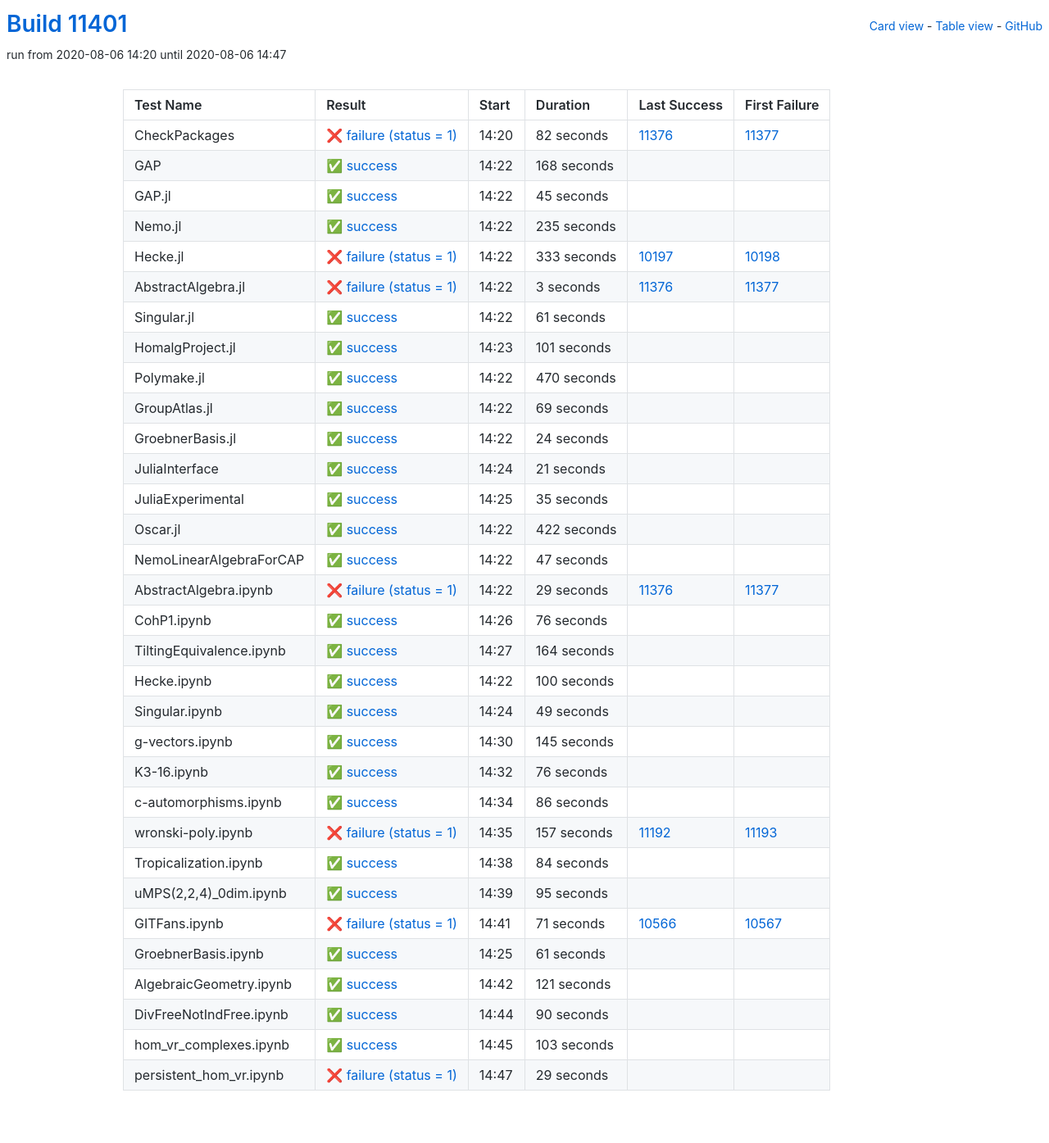
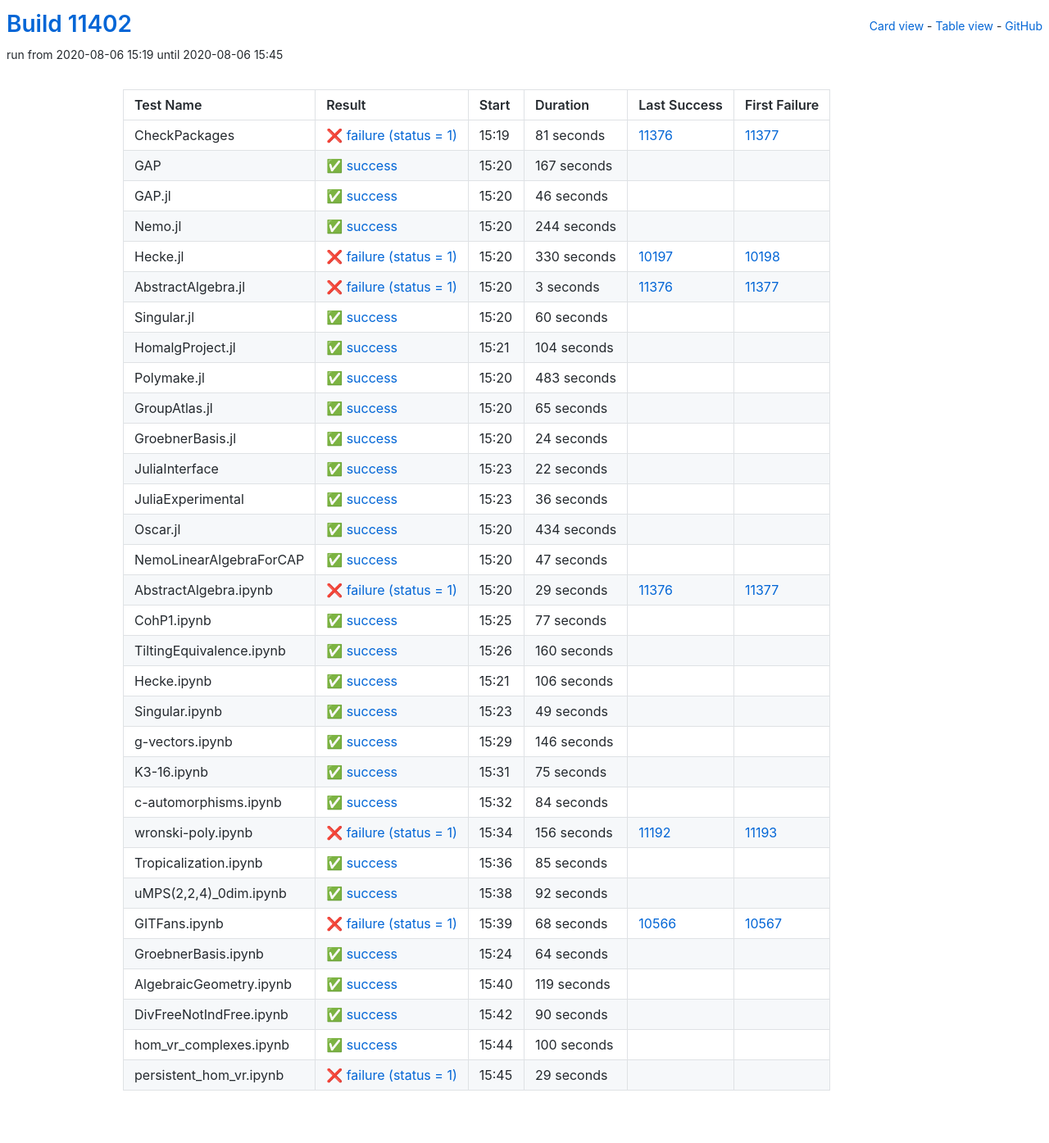
Before and after one commit to oscar-system/oscar-ci-status, a Jekyll site: the page built from table.html, in a window 1280 px wide. Shown: the whole page at 82% size. Built offline with Jekyll 4.4.1, drawn with Linux system fonts in a browser that asks for light colours.

Commit message:
Build #11402

```diff
--- a/_data/ci.yml
+++ b/_data/ci.yml
@@ -1,6 +1,6 @@
 ---
-build: 11401
-build_url: https://oscarci.mathematik.uni-kl.de/job/oscar/11401/
+build: 11402
+build_url: https://oscarci.mathematik.uni-kl.de/job/oscar/11402/
 job: oscar
 organization: oscar-system
 repo: oscar-ci-status
@@ -8,68 +8,68 @@
 tests:
 - name: CheckPackages
   id: checkpackages
-  log: https://oscarci.mathematik.uni-kl.de/job/oscar/11401/artifact/logs/build-11401/CheckPackages.log
-  start: 2020-08-06 14:20
+  log: https://oscarci.mathematik.uni-kl.de/job/oscar/11402/artifact/logs/build-11402/CheckPackages.log
+  start: 2020-08-06 15:19
   success: false
   exitcode: 1
   status: failure
-  duration: 82
+  duration: 81
   last_success: 11376
   last_success_url: https://oscarci.mathematik.uni-kl.de/job/oscar/11376/
   first_failure: 11377
   first_failure_url: https://oscarci.mathematik.uni-kl.de/job/oscar/11377/
 - name: GAP
   id: gap
-  log: https://oscarci.mathematik.uni-kl.de/job/oscar/11401/artifact/logs/build-11401/GAP.log
-  start: 2020-08-06 14:22
+  log: https://oscarci.mathematik.uni-kl.de/job/oscar/11402/artifact/logs/build-11402/GAP.log
+  start: 2020-08-06 15:20
   success: true
   exitcode: 0
   status: success
-  duration: 168
+  duration: 167
   last_success: false
   last_success_url:
   first_failure: false
   first_failure_url:
 - name: GAP.jl
   id: gap-jl
-  log: https://oscarci.mathematik.uni-kl.de/job/oscar/11401/artifact/logs/build-11401/GAP.jl.log
-  start: 2020-08-06 14:22
+  log: https://oscarci.mathematik.uni-kl.de/job/oscar/11402/artifact/logs/build-11402/GAP.jl.log
+  start: 2020-08-06 15:20
   success: true
   exitcode: 0
   status: success
-  duration: 45
+  duration: 46
   last_success: false
   last_success_url:
   first_failure: false
   first_failure_url:
 - name: Nemo.jl
   id: nemo-jl
-  log: https://oscarci.mathematik.uni-kl.de/job/oscar/11401/artifact/logs/build-11401/Nemo.jl.log
-  start: 2020-08-06 14:22
+  log: https://oscarci.mathematik.uni-kl.de/job/oscar/11402/artifact/logs/build-11402/Nemo.jl.log
+  start: 2020-08-06 15:20
   success: true
   exitcode: 0
   status: success
-  duration: 235
+  duration: 244
   last_success: false
   last_success_url:
   first_failure: false
   first_failure_url:
 - name: Hecke.jl
   id: hecke-jl
-  log: https://oscarci.mathematik.uni-kl.de/job/oscar/11401/artifact/logs/build-11401/Hecke.jl.log
-  start: 2020-08-06 14:22
+  log: https://oscarci.mathematik.uni-kl.de/job/oscar/11402/artifact/logs/build-11402/Hecke.jl.log
+  start: 2020-08-06 15:20
   success: false
   exitcode: 1
   status: failure
-  duration: 333
+  duration: 330
   last_success: 10197
   last_success_url: https://oscarci.mathematik.uni-kl.de/job/oscar/10197/
   first_failure: 10198
   first_failure_url: https://oscarci.mathematik.uni-kl.de/job/oscar/10198/
 - name: AbstractAlgebra.jl
   id: abstractalgebra-jl
-  log: https://oscarci.mathematik.uni-kl.de/job/oscar/11401/artifact/logs/build-11401/AbstractAlgebra.jl.log
-  start: 2020-08-06 14:22
+  log: https://oscarci.mathematik.uni-kl.de/job/oscar/11402/artifact/logs/build-11402/AbstractAlgebra.jl.log
+  start: 2020-08-06 15:20
   success: false
   exitcode: 1
   status: failure
@@ -80,56 +80,56 @@
   first_failure_url: https://oscarci.mathematik.uni-kl.de/job/oscar/11377/
 - name: Singular.jl
   id: singular-jl
-  log: https://oscarci.mathematik.uni-kl.de/job/oscar/11401/artifact/logs/build-11401/Singular.jl.log
-  start: 2020-08-06 14:22
+  log: https://oscarci.mathematik.uni-kl.de/job/oscar/11402/artifact/logs/build-11402/Singular.jl.log
+  start: 2020-08-06 15:20
   success: true
   exitcode: 0
   status: success
-  duration: 61
+  duration: 60
   last_success: false
   last_success_url:
   first_failure: false
   first_failure_url:
 - name: HomalgProject.jl
   id: homalgproject-jl
-  log: https://oscarci.mathematik.uni-kl.de/job/oscar/11401/artifact/logs/build-11401/HomalgProject.jl.log
-  start: 2020-08-06 14:23
+  log: https://oscarci.mathematik.uni-kl.de/job/oscar/11402/artifact/logs/build-11402/HomalgProject.jl.log
+  start: 2020-08-06 15:21
   success: true
   exitcode: 0
   status: success
-  duration: 101
+  duration: 104
   last_success: false
   last_success_url:
   first_failure: false
   first_failure_url:
 - name: Polymake.jl
   id: polymake-jl
-  log: https://oscarci.mathematik.uni-kl.de/job/oscar/11401/artifact/logs/build-11401/Polymake.jl.log
-  start: 2020-08-06 14:22
+  log: https://oscarci.mathematik.uni-kl.de/job/oscar/11402/artifact/logs/build-11402/Polymake.jl.log
+  start: 2020-08-06 15:20
   success: true
   exitcode: 0
   status: success
-  duration: 470
+  duration: 483
   last_success: false
   last_success_url:
   first_failure: false
   first_failure_url:
 - name: GroupAtlas.jl
   id: groupatlas-jl
-  log: https://oscarci.mathematik.uni-kl.de/job/oscar/11401/artifact/logs/build-11401/GroupAtlas.jl.log
-  start: 2020-08-06 14:22
+  log: https://oscarci.mathematik.uni-kl.de/job/oscar/11402/artifact/logs/build-11402/GroupAtlas.jl.log
+  start: 2020-08-06 15:20
   success: true
   exitcode: 0
   status: success
-  duration: 69
+  duration: 65
   last_success: false
   last_success_url:
   first_failure: false
   first_failure_url:
 - name: GroebnerBasis.jl
   id: groebnerbasis-jl
-  log: https://oscarci.mathematik.uni-kl.de/job/oscar/11401/artifact/logs/build-11401/GroebnerBasis.jl.log
-  start: 2020-08-06 14:22
+  log: https://oscarci.mathematik.uni-kl.de/job/oscar/11402/artifact/logs/build-11402/GroebnerBasis.jl.log
+  start: 2020-08-06 15:20
   success: true
   exitcode: 0
   status: success
@@ -140,44 +140,44 @@
   first_failure_url:
 - name: JuliaInterface
   id: juliainterface
-  log: https://oscarci.mathematik.uni-kl.de/job/oscar/11401/artifact/logs/build-11401/JuliaInterface.log
-  start: 2020-08-06 14:24
+  log: https://oscarci.mathematik.uni-kl.de/job/oscar/11402/artifact/logs/build-11402/JuliaInterface.log
+  start: 2020-08-06 15:23
   success: true
   exitcode: 0
   status: success
-  duration: 21
+  duration: 22
   last_success: false
   last_success_url:
   first_failure: false
   first_failure_url:
 - name: JuliaExperimental
   id: juliaexperimental
-  log: https://oscarci.mathematik.uni-kl.de/job/oscar/11401/artifact/logs/build-11401/JuliaExperimental.log
-  start: 2020-08-06 14:25
+  log: https://oscarci.mathematik.uni-kl.de/job/oscar/11402/artifact/logs/build-11402/JuliaExperimental.log
+  start: 2020-08-06 15:23
   success: true
   exitcode: 0
   status: success
-  duration: 35
+  duration: 36
   last_success: false
   last_success_url:
   first_failure: false
   first_failure_url:
 - name: Oscar.jl
   id: oscar-jl
-  log: https://oscarci.mathematik.uni-kl.de/job/oscar/11401/artifact/logs/build-11401/Oscar.jl.log
-  start: 2020-08-06 14:22
+  log: https://oscarci.mathematik.uni-kl.de/job/oscar/11402/artifact/logs/build-11402/Oscar.jl.log
+  start: 2020-08-06 15:20
   success: true
   exitcode: 0
   status: success
-  duration: 422
+  duration: 434
   last_success: false
   last_success_url:
   first_failure: false
   first_failure_url:
 - name: NemoLinearAlgebraForCAP
   id: nemolinearalgebraforcap
-  log: https://oscarci.mathematik.uni-kl.de/job/oscar/11401/artifact/logs/build-11401/NemoLinearAlgebraForCAP.log
-  start: 2020-08-06 14:22
+  log: https://oscarci.mathematik.uni-kl.de/job/oscar/11402/artifact/logs/build-11402/NemoLinearAlgebraForCAP.log
+  start: 2020-08-06 15:20
   success: true
   exitcode: 0
   status: success
@@ -188,8 +188,8 @@
   first_failure_url:
 - name: AbstractAlgebra.ipynb
   id: abstractalgebra-ipynb
-  log: https://oscarci.mathematik.uni-kl.de/job/oscar/11401/artifact/logs/build-11401/AbstractAlgebra.ipynb.log
-  start: 2020-08-06 14:22
+  log: https://oscarci.mathematik.uni-kl.de/job/oscar/11402/artifact/logs/build-11402/AbstractAlgebra.ipynb.log
+  start: 2020-08-06 15:20
   success: false
   exitcode: 1
   status: failure
@@ -200,44 +200,44 @@
   first_failure_url: https://oscarci.mathematik.uni-kl.de/job/oscar/11377/
 - name: CohP1.ipynb
   id: cohp1-ipynb
-  log: https://oscarci.mathematik.uni-kl.de/job/oscar/11401/artifact/logs/build-11401/CohP1.ipynb.log
-  start: 2020-08-06 14:26
+  log: https://oscarci.mathematik.uni-kl.de/job/oscar/11402/artifact/logs/build-11402/CohP1.ipynb.log
+  start: 2020-08-06 15:25
   success: true
   exitcode: 0
   status: success
-  duration: 76
+  duration: 77
   last_success: false
   last_success_url:
   first_failure: false
   first_failure_url:
 - name: TiltingEquivalence.ipynb
   id: tiltingequivalence-ipynb
-  log: https://oscarci.mathematik.uni-kl.de/job/oscar/11401/artifact/logs/build-11401/TiltingEquivalence.ipynb.log
-  start: 2020-08-06 14:27
+  log: https://oscarci.mathematik.uni-kl.de/job/oscar/11402/artifact/logs/build-11402/TiltingEquivalence.ipynb.log
+  start: 2020-08-06 15:26
   success: true
   exitcode: 0
   status: success
-  duration: 164
+  duration: 160
   last_success: false
   last_success_url:
   first_failure: false
   first_failure_url:
 - name: Hecke.ipynb
   id: hecke-ipynb
-  log: https://oscarci.mathematik.uni-kl.de/job/oscar/11401/artifact/logs/build-11401/Hecke.ipynb.log
-  start: 2020-08-06 14:22
+  log: https://oscarci.mathematik.uni-kl.de/job/oscar/11402/artifact/logs/build-11402/Hecke.ipynb.log
+  start: 2020-08-06 15:21
   success: true
   exitcode: 0
   status: success
-  duration: 100
+  duration: 106
   last_success: false
   last_success_url:
   first_failure: false
   first_failure_url:
 - name: Singular.ipynb
   id: singular-ipynb
-  log: https://oscarci.mathematik.uni-kl.de/job/oscar/11401/artifact/logs/build-11401/Singular.ipynb.log
-  start: 2020-08-06 14:24
+  log: https://oscarci.mathematik.uni-kl.de/job/oscar/11402/artifact/logs/build-11402/Singular.ipynb.log
+  start: 2020-08-06 15:23
   success: true
   exitcode: 0
   status: success
@@ -248,56 +248,32 @@
   first_failure_url:
 - name: g-vectors.ipynb
   id: g-vectors-ipynb
-  log: https://oscarci.mathematik.uni-kl.de/job/oscar/11401/artifact/logs/build-11401/g-vectors.ipynb.log
-  start: 2020-08-06 14:30
+  log: https://oscarci.mathematik.uni-kl.de/job/oscar/11402/artifact/logs/build-11402/g-vectors.ipynb.log
+  start: 2020-08-06 15:29
   success: true
   exitcode: 0
   status: success
-  duration: 145
+  duration: 146
   last_success: false
   last_success_url:
   first_failure: false
   first_failure_url:
 - name: K3-16.ipynb
   id: k3-16-ipynb
-  log: https://oscarci.mathematik.uni-kl.de/job/oscar/11401/artifact/logs/build-11401/K3-16.ipynb.log
-  start: 2020-08-06 14:32
+  log: https://oscarci.mathematik.uni-kl.de/job/oscar/11402/artifact/logs/build-11402/K3-16.ipynb.log
+  start: 2020-08-06 15:31
   success: true
   exitcode: 0
   status: success
-  duration: 76
+  duration: 75
   last_success: false
   last_success_url:
   first_failure: false
   first_failure_url:
 - name: c-automorphisms.ipynb
   id: c-automorphisms-ipynb
-  log: https://oscarci.mathematik.uni-kl.de/job/oscar/11401/artifact/logs/build-11401/c-automorphisms.ipynb.log
-  start: 2020-08-06 14:34
-  success: true
-  exitcode: 0
-  status: success
-  duration: 86
-  last_success: false
-  last_success_url:
-  first_failure: false
-  first_failure_url:
-- name: wronski-poly.ipynb
-  id: wronski-poly-ipynb
-  log: https://oscarci.mathematik.uni-kl.de/job/oscar/11401/artifact/logs/build-11401/wronski-poly.ipynb.log
-  start: 2020-08-06 14:35
-  success: false
-  exitcode: 1
-  status: failure
-  duration: 157
-  last_success: 11192
-  last_success_url: https://oscarci.mathematik.uni-kl.de/job/oscar/11192/
-  first_failure: 11193
-  first_failure_url: https://oscarci.mathematik.uni-kl.de/job/oscar/11193/
-- name: Tropicalization.ipynb
-  id: tropicalization-ipynb
-  log: https://oscarci.mathematik.uni-kl.de/job/oscar/11401/artifact/logs/build-11401/Tropicalization.ipynb.log
-  start: 2020-08-06 14:38
+  log: https://oscarci.mathematik.uni-kl.de/job/oscar/11402/artifact/logs/build-11402/c-automorphisms.ipynb.log
+  start: 2020-08-06 15:32
   success: true
   exitcode: 0
   status: success
@@ -306,58 +282,82 @@
   last_success_url:
   first_failure: false
   first_failure_url:
-- name: uMPS(2,2,4)_0dim.ipynb
-  id: umps-2-2-4-0dim-ipynb
-  log: https://oscarci.mathematik.uni-kl.de/job/oscar/11401/artifact/logs/build-11401/uMPS-2-2-4-_0dim.ipynb.log
-  start: 2020-08-06 14:39
+- name: wronski-poly.ipynb
+  id: wronski-poly-ipynb
+  log: https://oscarci.mathematik.uni-kl.de/job/oscar/11402/artifact/logs/build-11402/wronski-poly.ipynb.log
+  start: 2020-08-06 15:34
+  success: false
+  exitcode: 1
+  status: failure
+  duration: 156
+  last_success: 11192
+  last_success_url: https://oscarci.mathematik.uni-kl.de/job/oscar/11192/
+  first_failure: 11193
+  first_failure_url: https://oscarci.mathematik.uni-kl.de/job/oscar/11193/
+- name: Tropicalization.ipynb
+  id: tropicalization-ipynb
+  log: https://oscarci.mathematik.uni-kl.de/job/oscar/11402/artifact/logs/build-11402/Tropicalization.ipynb.log
+  start: 2020-08-06 15:36
   success: true
   exitcode: 0
   status: success
-  duration: 95
+  duration: 85
+  last_success: false
+  last_success_url:
+  first_failure: false
+  first_failure_url:
+- name: uMPS(2,2,4)_0dim.ipynb
+  id: umps-2-2-4-0dim-ipynb
+  log: https://oscarci.mathematik.uni-kl.de/job/oscar/11402/artifact/logs/build-11402/uMPS-2-2-4-_0dim.ipynb.log
+  start: 2020-08-06 15:38
+  success: true
+  exitcode: 0
+  status: success
+  duration: 92
   last_success: false
   last_success_url:
   first_failure: false
   first_failure_url:
 - name: GITFans.ipynb
   id: gitfans-ipynb
-  log: https://oscarci.mathematik.uni-kl.de/job/oscar/11401/artifact/logs/build-11401/GITFans.ipynb.log
-  start: 2020-08-06 14:41
+  log: https://oscarci.mathematik.uni-kl.de/job/oscar/11402/artifact/logs/build-11402/GITFans.ipynb.log
+  start: 2020-08-06 15:39
   success: false
   exitcode: 1
   status: failure
-  duration: 71
+  duration: 68
   last_success: 10566
   last_success_url: https://oscarci.mathematik.uni-kl.de/job/oscar/10566/
   first_failure: 10567
   first_failure_url: https://oscarci.mathematik.uni-kl.de/job/oscar/10567/
 - name: GroebnerBasis.ipynb
   id: groebnerbasis-ipynb
-  log: https://oscarci.mathematik.uni-kl.de/job/oscar/11401/artifact/logs/build-11401/GroebnerBasis.ipynb.log
-  start: 2020-08-06 14:25
+  log: https://oscarci.mathematik.uni-kl.de/job/oscar/11402/artifact/logs/build-11402/GroebnerBasis.ipynb.log
+  start: 2020-08-06 15:24
   success: true
   exitcode: 0
   status: success
-  duration: 61
+  duration: 64
   last_success: false
   last_success_url:
   first_failure: false
   first_failure_url:
 - name: AlgebraicGeometry.ipynb
   id: algebraicgeometry-ipynb
-  log: https://oscarci.mathematik.uni-kl.de/job/oscar/11401/artifact/logs/build-11401/AlgebraicGeometry.ipynb.log
-  start: 2020-08-06 14:42
+  log: https://oscarci.mathematik.uni-kl.de/job/oscar/11402/artifact/logs/build-11402/AlgebraicGeometry.ipynb.log
+  start: 2020-08-06 15:40
   success: true
   exitcode: 0
   status: success
-  duration: 121
+  duration: 119
   last_success: false
   last_success_url:
   first_failure: false
   first_failure_url:
 - name: DivFreeNotIndFree.ipynb
   id: divfreenotindfree-ipynb
-  log: https://oscarci.mathematik.uni-kl.de/job/oscar/11401/artifact/logs/build-11401/DivFreeNotIndFree.ipynb.log
-  start: 2020-08-06 14:44
+  log: https://oscarci.mathematik.uni-kl.de/job/oscar/11402/artifact/logs/build-11402/DivFreeNotIndFree.ipynb.log
+  start: 2020-08-06 15:42
   success: true
   exitcode: 0
   status: success
@@ -368,20 +368,20 @@
   first_failure_url:
 - name: hom_vr_complexes.ipynb
   id: hom-vr-complexes-ipynb
-  log: https://oscarci.mathematik.uni-kl.de/job/oscar/11401/artifact/logs/build-11401/hom_vr_complexes.ipynb.log
-  start: 2020-08-06 14:45
+  log: https://oscarci.mathematik.uni-kl.de/job/oscar/11402/artifact/logs/build-11402/hom_vr_complexes.ipynb.log
+  start: 2020-08-06 15:44
   success: true
   exitcode: 0
   status: success
-  duration: 103
+  duration: 100
   last_success: false
   last_success_url:
   first_failure: false
   first_failure_url:
 - name: persistent_hom_vr.ipynb
   id: persistent-hom-vr-ipynb
-  log: https://oscarci.mathematik.uni-kl.de/job/oscar/11401/artifact/logs/build-11401/persistent_hom_vr.ipynb.log
-  start: 2020-08-06 14:47
+  log: https://oscarci.mathematik.uni-kl.de/job/oscar/11402/artifact/logs/build-11402/persistent_hom_vr.ipynb.log
+  start: 2020-08-06 15:45
   success: false
   exitcode: 1
   status: failure
```
Also changed, not shown: README.md.
